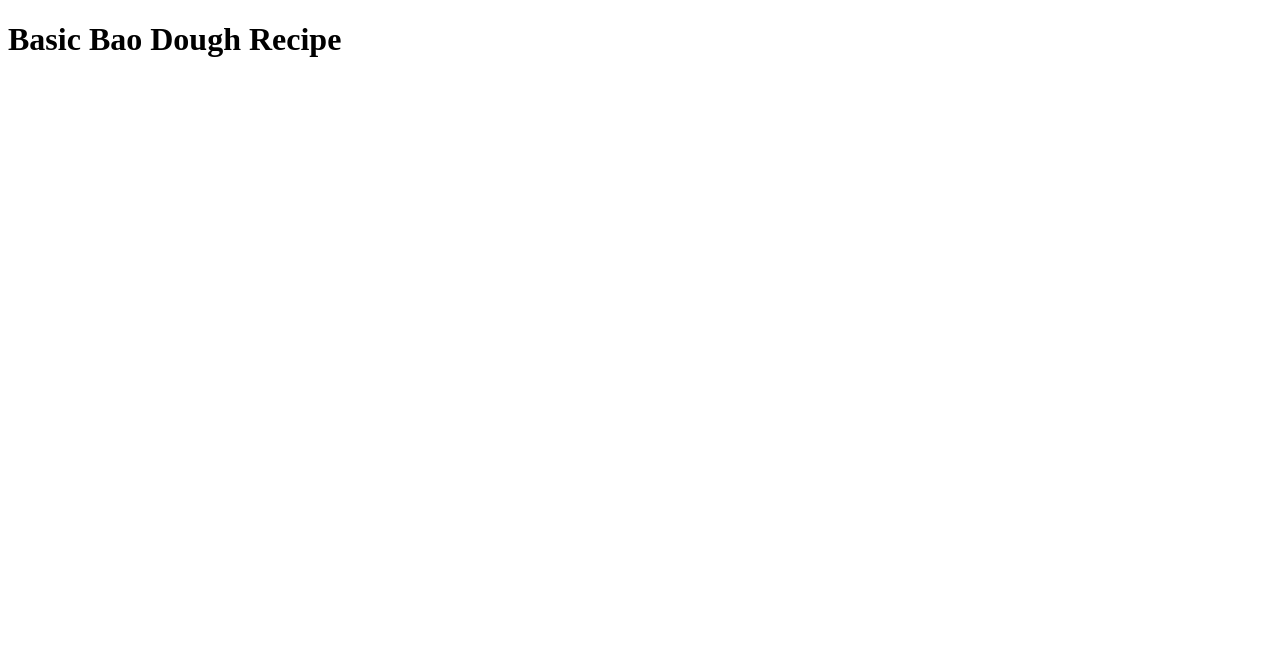
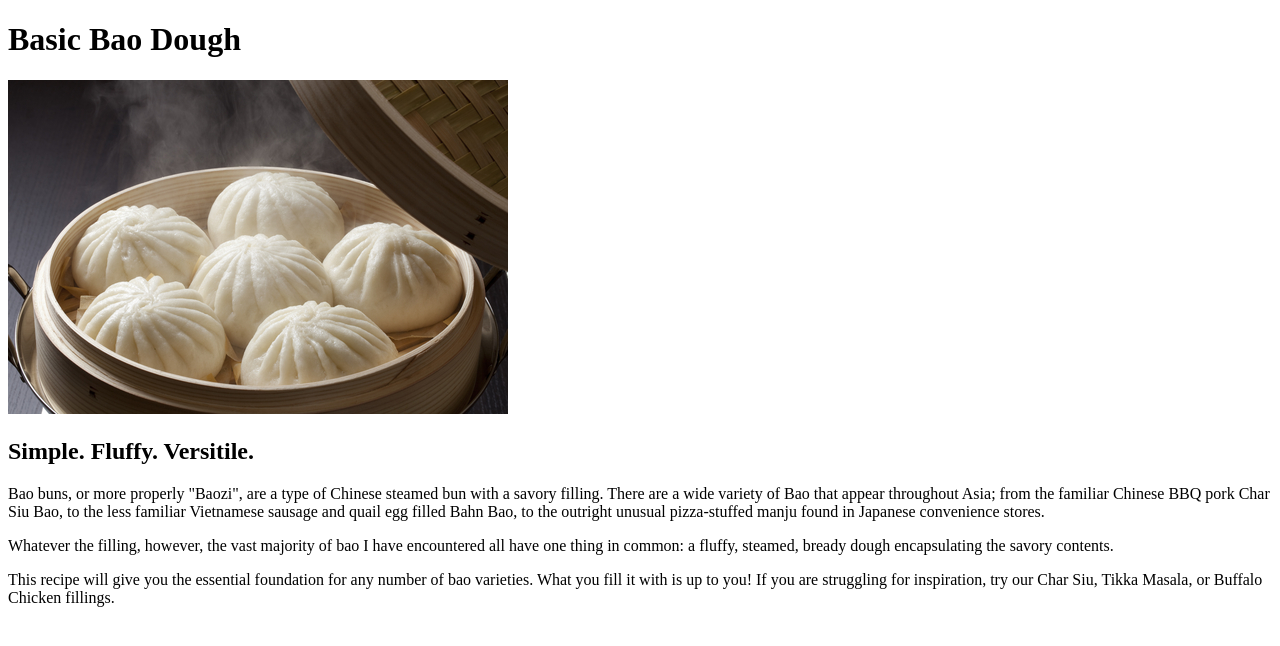
Before and after one commit to Chris-Ever/odin-recipes, a plain HTML site: page recipes/dough.html in a window 1280 px wide. Drawn offline with Linux system fonts and the light colour scheme.

Commit message:
Add link to image and create recipe description

```diff
--- a/recipes/dough.html
+++ b/recipes/dough.html
@@ -6,6 +6,18 @@
     </head>
 
     <body>
-        <h1>Basic Bao Dough Recipe</h1>
+        <h1>Basic Bao Dough</h1>
+        <img src="../images/bao.jpg" alt="Fluffy Bao Buns">
+        <h2>Simple. Fluffy. Versitile.</h2>
+        <p>Bao buns, or more properly "Baozi", are a type of Chinese steamed bun with a savory filling.
+            There are a wide variety of Bao that appear throughout Asia; from the familiar Chinese BBQ
+            pork Char Siu Bao, to the less familiar Vietnamese sausage and quail egg filled Bahn Bao, to
+            the outright unusual pizza-stuffed manju found in Japanese convenience stores. </p>
+
+        <p>Whatever the filling, however, the vast majority of bao I have encountered all have one thing
+            in common: a fluffy, steamed, bready dough encapsulating the savory contents.</p>
+        <p>This recipe will give you the essential foundation for any number of bao varieties. What you
+            fill it with is up to you! If you are struggling for inspiration, try our Char Siu,
+            Tikka Masala, or Buffalo Chicken fillings.</p>
     </body>
 </html>
```
Also changed, not shown: images/bao.jpg (added).
